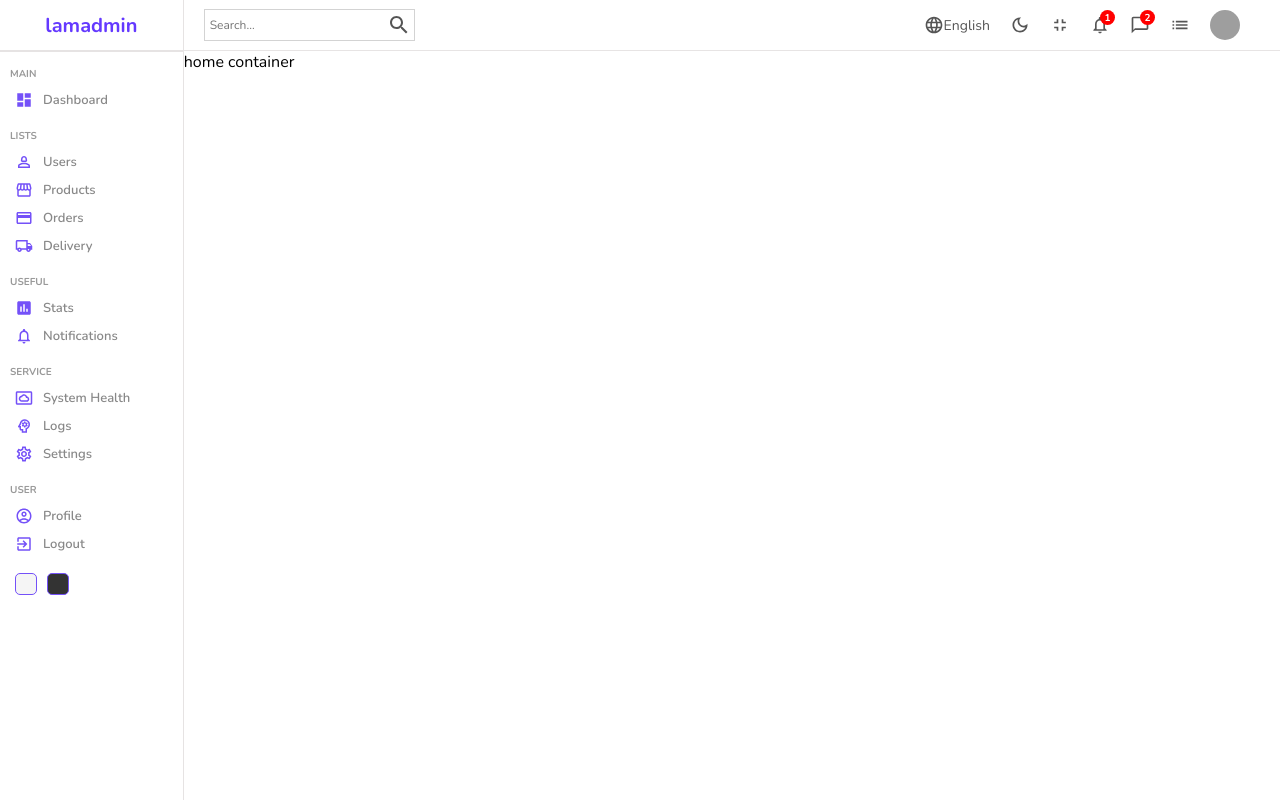
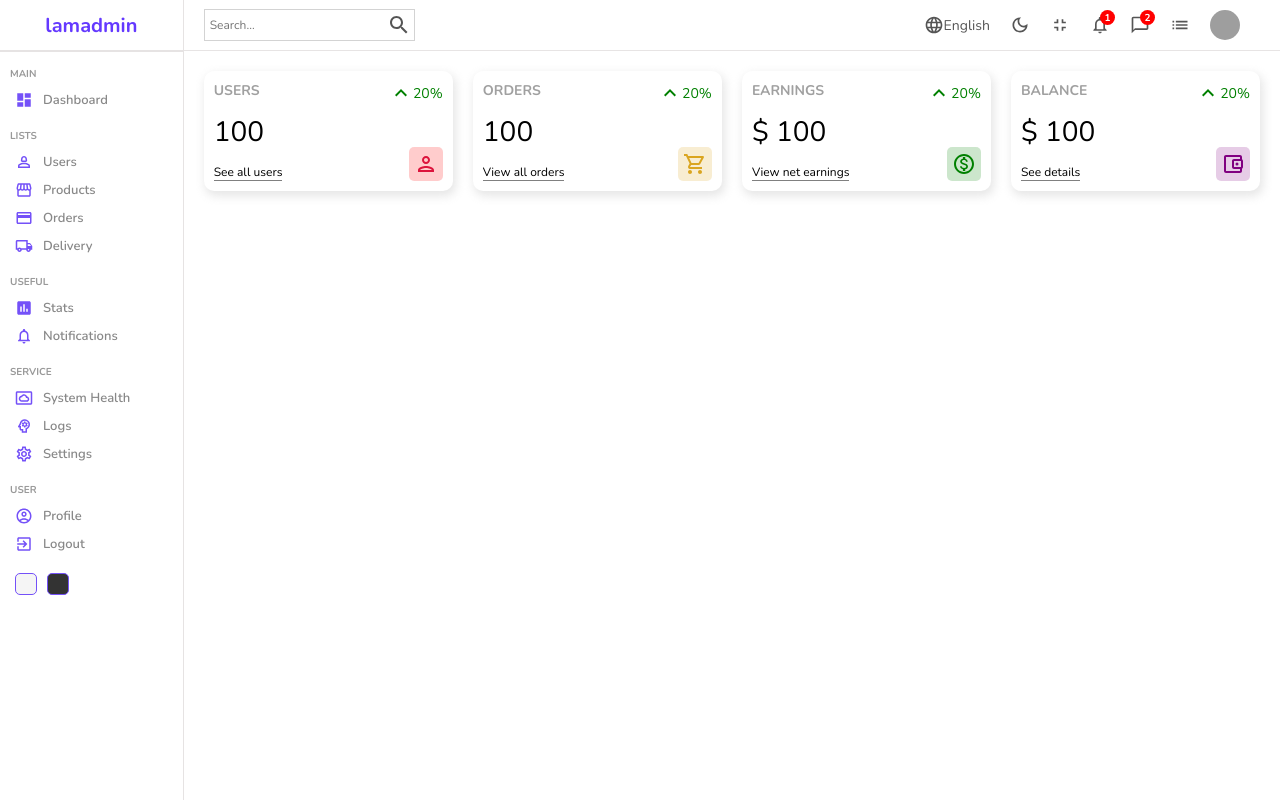
Before and after one commit to Matt-LaRochelle/react-admin, a React (Create React App) app: page / in a window 1280 px wide. Built offline with nearby package versions, Linux system fonts and the light colour scheme; grey boxes are pictures that could not be loaded.

Commit message:
widget design

```diff
--- /dev/null
+++ b/src/components/widget/Widget.jsx
@@ -0,0 +1,91 @@
+import './widget.scss'
+import KeyboardArrowUpOutlinedIcon from '@mui/icons-material/KeyboardArrowUpOutlined';
+import PersonOutlinedIcon from '@mui/icons-material/PersonOutlined';
+import AccountBalanceWalletOutlinedIcon from '@mui/icons-material/AccountBalanceWalletOutlined';
+import ShoppingCartOutlinedIcon from '@mui/icons-material/ShoppingCartOutlined';
+import MonetizationOnOutlinedIcon from '@mui/icons-material/MonetizationOnOutlined';
+
+const Widget = ({ type }) => {
+
+    let data;
+
+    // temporary
+    const amount = 100;
+    const diff = 20;
+
+    switch(type){
+        case "user":
+            data = {
+                title: "USERS",
+                isMoney: false,
+                link: "See all users",
+                icon: <PersonOutlinedIcon
+                        className='icon'
+                        style={{
+                            color: "crimson",
+                            backgroundColor: "rgba(255, 0, 0, 0.2)"
+                        }} />,
+            }
+            break;
+        case "order":
+            data = {
+                title: "ORDERS",
+                isMoney: false,
+                link: "View all orders",
+                icon: <ShoppingCartOutlinedIcon
+                        className='icon'
+                        style={{
+                            color: "goldenrod",
+                            backgroundColor: "rgba(218, 165, 32, 0.2)"
+                        }} />,
+            }
+            break;
+        case "earnings":
+            data = {
+                title: "EARNINGS",
+                isMoney: true,
+                link: "View net earnings",
+                icon: <MonetizationOnOutlinedIcon
+                        className='icon'
+                        style={{
+                            color: "green",
+                            backgroundColor: "rgba(0, 128, 0, 0.2)"
+                        }} />,
+            }
+            break;
+        case "balance":
+            data = {
+                title: "BALANCE",
+                isMoney: true,
+                link: "See details",
+                icon: <AccountBalanceWalletOutlinedIcon
+                        className='icon'
+                        style={{
+                            color: "purple",
+                            backgroundColor: "rgba(128, 0, 128, 0.2)"
+                        }} />,
+            }
+            break;
+        default:
+            break;
+    }
+
+    return (
+        <div className="widget">
+            <div className='left'>
+                <span className='title'>{data.title}</span>
+                <span className='counter'>{data.isMoney && "$"} {amount}</span>
+                <span className='link'>{data.link}</span>
+            </div>
+            <div className='right'>
+                <div className='percentage positive'>
+                    <KeyboardArrowUpOutlinedIcon />
+                    {diff}%
+                </div>
+                {data.icon}
+            </div>
+        </div>
+    )
+}
+
+export default Widget
--- /dev/null
+++ b/src/components/widget/widget.scss
@@ -0,0 +1,54 @@
+.widget {
+    display: flex;
+    justify-content: space-between;
+    flex: 1;
+    padding: 10px;
+    -webkit-box-shadow: 2px 4px 10px 1px rgba(0, 0, 0, .47);
+    box-shadow: 2px 4px 10px 1px rgba(201, 201, 201, .47);
+    border-radius: 10px;
+    height: 100px;
+
+    .left, .right {
+        display: flex;
+        flex-direction: column;
+        justify-content: space-between;
+
+        .title {
+            font-weight: bold;
+            font-size: 14px;
+            color: rgb(160, 160, 160);
+        }
+
+        .counter {
+            font-size: 28px;
+            font-weight: 300;
+        }
+
+        .link {
+            width: max-content;
+            font-size: 12px;
+            border-bottom: 1px solid gray;
+        }
+
+        .percentage {
+            display: flex;
+            align-items: center;
+            font-size: 14px;
+
+            &.positive {
+                color: green;
+            }
+
+            &.negative {
+                color: red;
+            }
+        }
+
+        .icon {
+            font-size: 18;
+            padding: 5px;
+            border-radius: 5px;
+            align-self: flex-end;
+        }
+    }
+}
--- a/src/pages/home/Home.jsx
+++ b/src/pages/home/Home.jsx
@@ -2,6 +2,7 @@ import React from "react";
 import './home.scss'
 import Sidebar from "../../components/sidebar/Sidebar";
 import Navbar from "../../components/navbar/Navbar";
+import Widget from "../../components/widget/Widget";
 
 const Home = () => {
     return (
@@ -9,7 +10,12 @@ const Home = () => {
             <Sidebar />
             <div className="homeContainer">
                 <Navbar />
-                home container
+                <div className="widgets">
+                    <Widget type="user" />
+                    <Widget type="order" />
+                    <Widget type="earnings" />
+                    <Widget type="balance" />
+                </div>
             </div>
         </div>
     )
--- a/src/pages/home/home.scss
+++ b/src/pages/home/home.scss
@@ -3,5 +3,11 @@
 
     .homeContainer {
         flex: 6;
+
+        .widgets {
+            display: flex;
+            padding: 20px;
+            gap: 20px;
+        }
     }
 }
```
